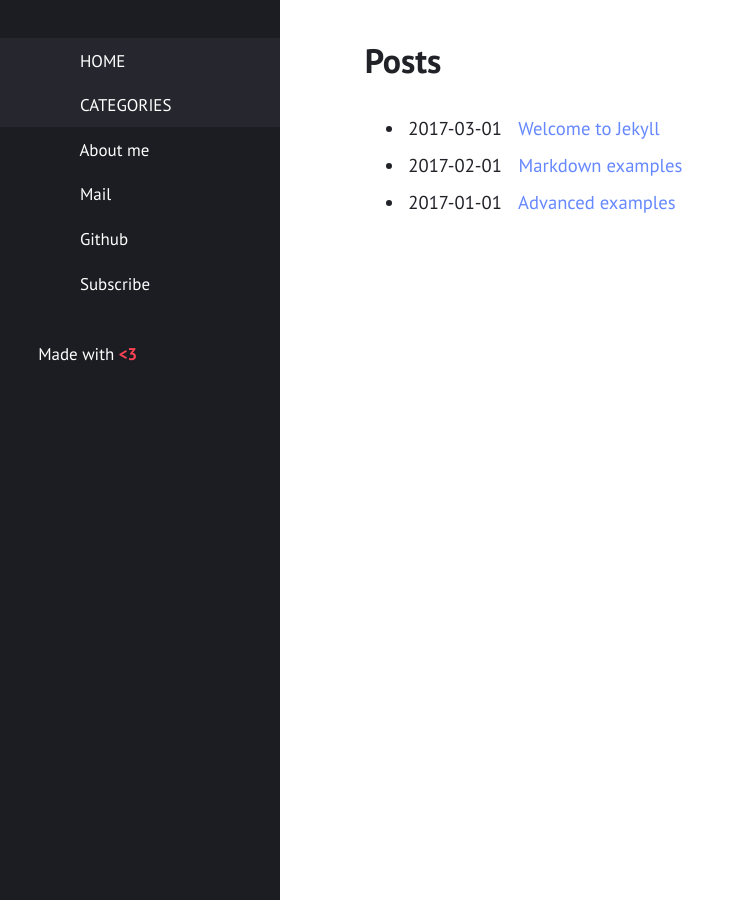
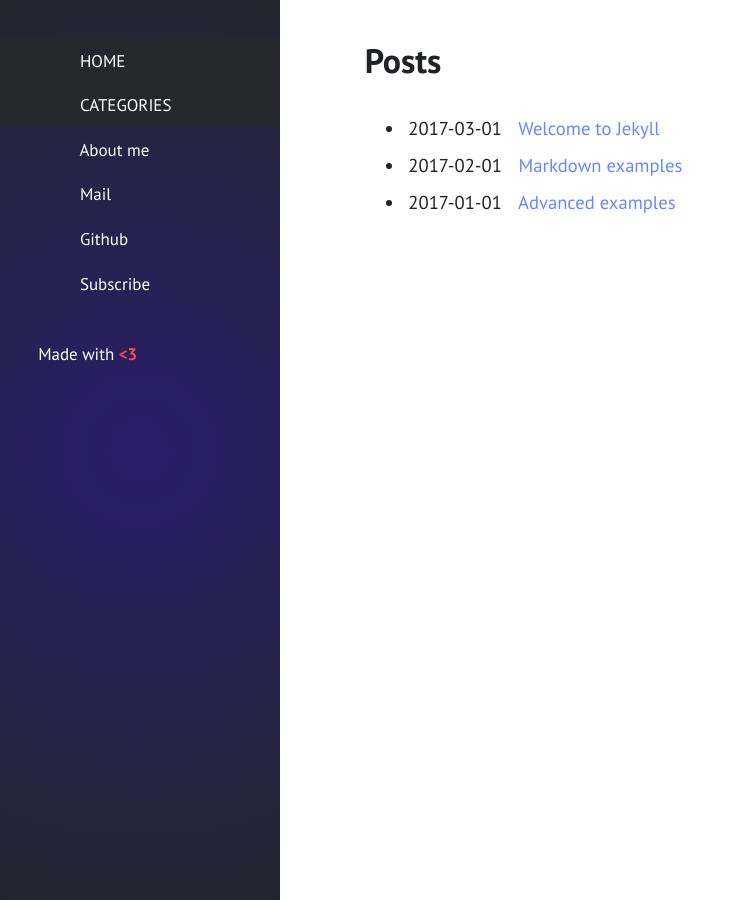
Before and after one commit to hfasah/hfasah.github.io, a Jekyll site: the page built from index.html, in a window 1280 px wide. Shown: the whole page, without its empty margins (0-745 px from the left). Built offline with Jekyll 4.4.1, drawn with Linux system fonts in a browser that asks for light colours.

Commit message:
Update sidebar.sass

```diff
--- a/assets/css/sidebar.sass
+++ b/assets/css/sidebar.sass
@@ -24,7 +24,7 @@ aside
   display: block!important
   position: fixed
   overflow: auto
-  background: darken($dark, 2%)
+  background: radial-gradient( circle, rgba(42, 30, 107, 1) 0%, rgba(35, 37, 46, 1) 100%);
   color: #fff
   padding: 2.25em
   width: 12em
```
